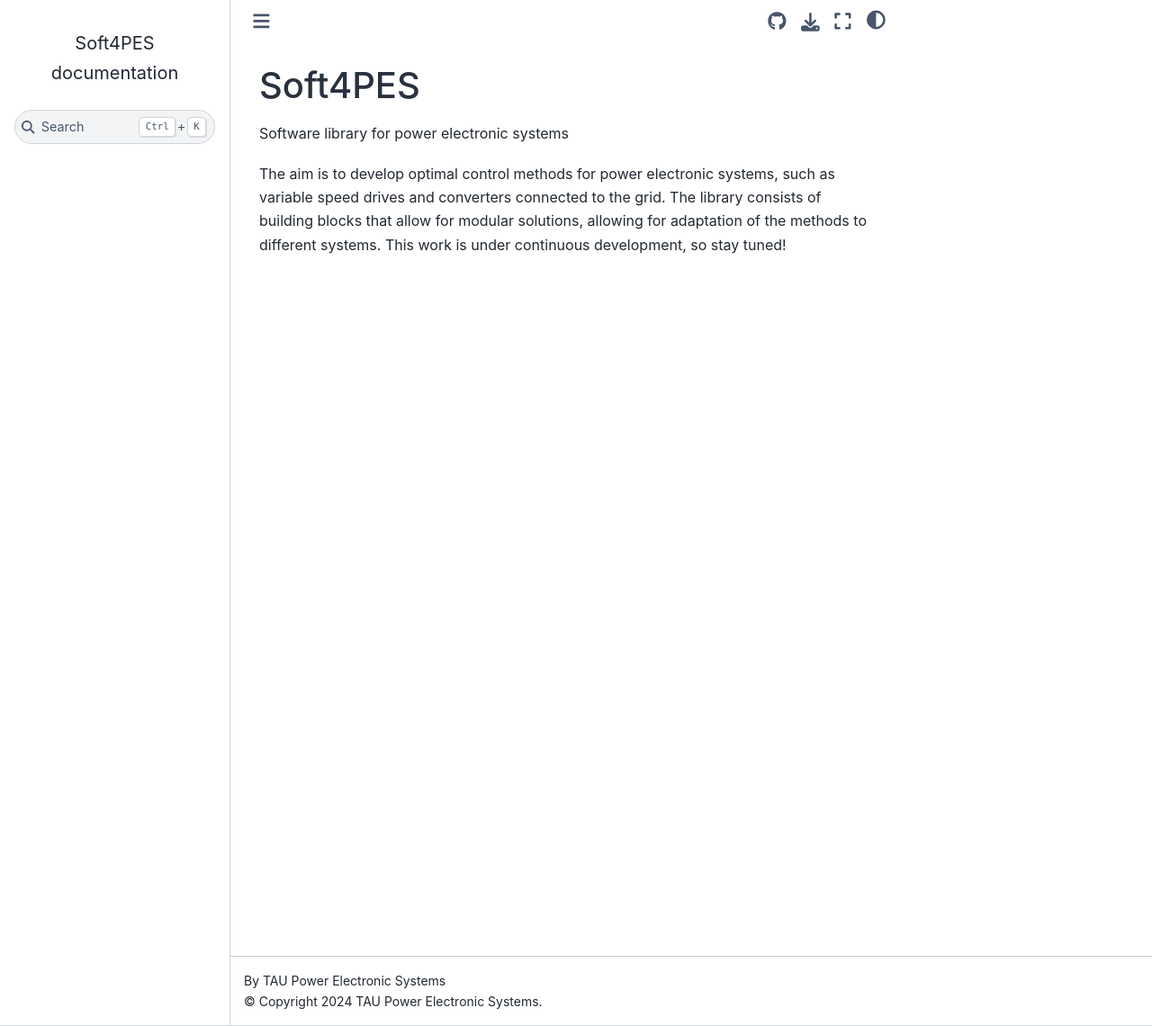
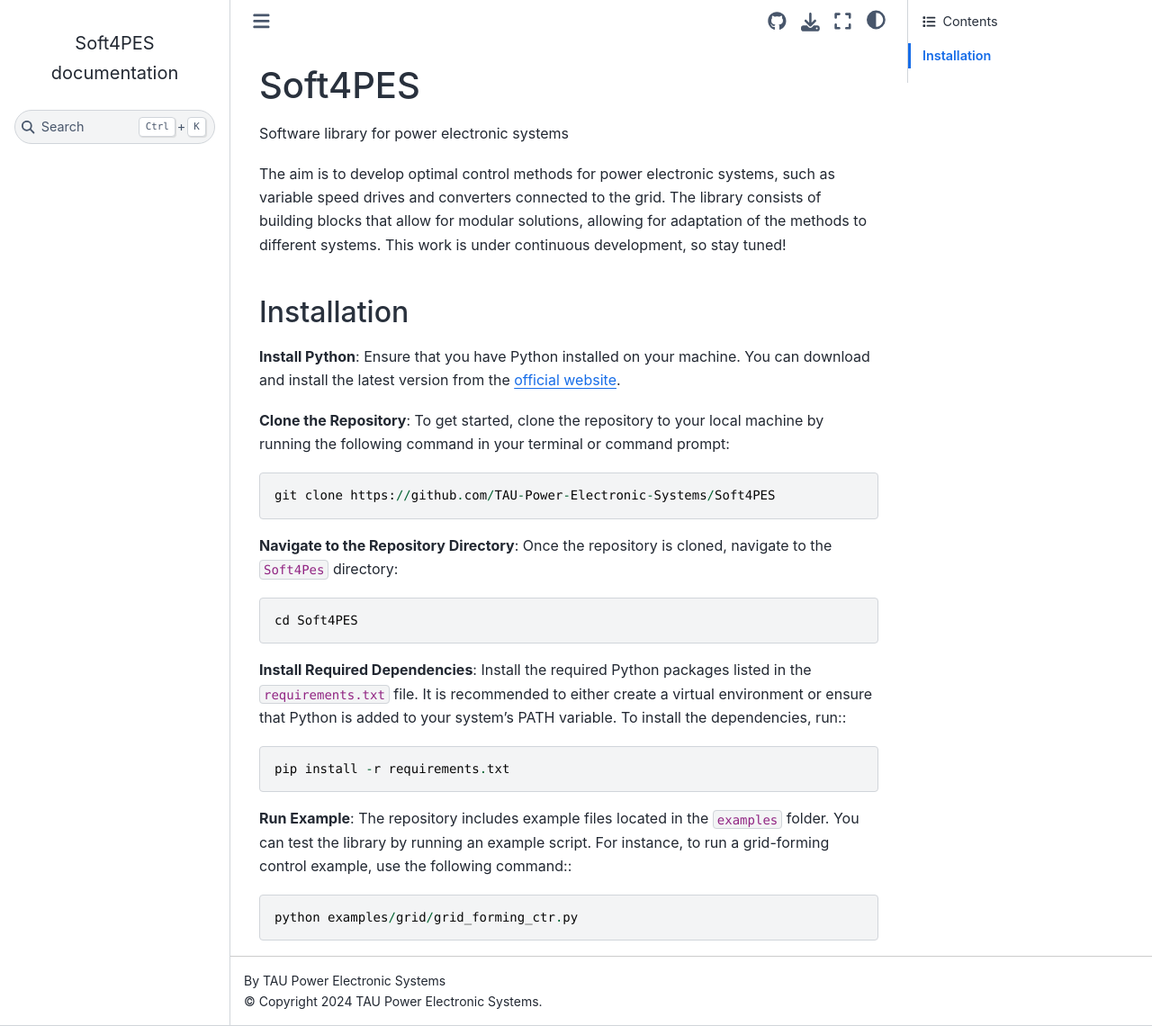
Before and after one commit to TAU-Power-Electronic-Systems/Soft4PES, a Sphinx documentation site: the page built from docs/source/index.rst, in a window 1280 px wide and 1140 px high. Shown: the whole window at 90% size. Built offline with Sphinx 7.4.7 and the Sphinx Book theme 1.1.4, drawn with Linux system fonts in a browser that asks for light colours; pages that are not in the unit, such as notebooks, are missing from menus.

Commit message:
Add requirements and installation instructions

```diff
--- a/docs/source/index.rst
+++ b/docs/source/index.rst
@@ -4,6 +4,27 @@
 Software library for power electronic systems
 
 The aim is to develop optimal control methods for power electronic systems, such as variable speed drives and converters connected to the grid. The library consists of building blocks that allow for modular solutions, allowing for adaptation of the methods to different systems. This work is under continuous development, so stay tuned!
+
+Installation
+------------
+
+**Install Python**: Ensure that you have Python installed on your machine. You can download and install the latest version from the `official website <https://www.python.org/>`_.
+
+**Clone the Repository**: To get started, clone the repository to your local machine by running the following command in your terminal or command prompt::
+
+   git clone https://github.com/TAU-Power-Electronic-Systems/Soft4PES
+
+**Navigate to the Repository Directory**: Once the repository is cloned, navigate to the ``Soft4Pes`` directory::
+
+   cd Soft4PES
+
+**Install Required Dependencies**: Install the required Python packages listed in the ``requirements.txt`` file. It is recommended to either create a virtual environment or ensure that Python is added to your system's PATH variable. To install the dependencies, run:::
+
+   pip install -r requirements.txt
+
+**Run Example**: The repository includes example files located in the ``examples`` folder. You can test the library by running an example script. For instance, to run a grid-forming control example, use the following command:::
+
+   python examples/grid/grid_forming_ctr.py
 
 .. toctree::
    :titlesonly:
--- /dev/null
+++ b/requirements.txt
@@ -0,0 +1,3 @@
+numpy
+scipy
+matplotlib
```
